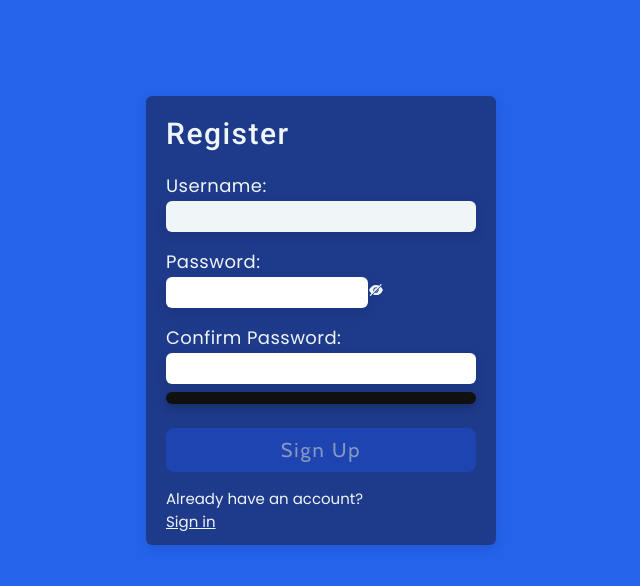
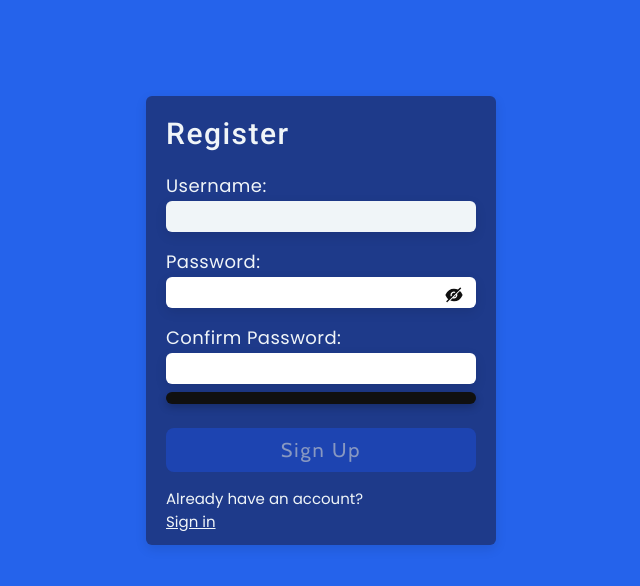
Before and after one commit to kawojue/user-registration, a React (Vite) app in the folder starter/: page / in a window 1280 px wide. Shown: the top 586 px of the page, without its empty margins (319-959 px from the left). Built offline with nearby package versions, Linux system fonts and the light colour scheme.

Commit message:
more styles

```diff
--- a/starter/src/index.css
+++ b/starter/src/index.css
@@ -46,7 +46,7 @@ label {
 }
 
 input {
-    @apply rounded-md p-0.5 text-pry-clr-1 text-[18px] font-cabin bg-white outline-none;
+    @apply rounded-md p-0.5 text-pry-clr-1 text-[18px] font-cabin bg-white outline-none w-full;
     box-shadow: rgba(0, 0, 0, 0.1) 0px 4px 12px;
 }
 
@@ -99,3 +99,11 @@ input:focus {
 .invalid {
     @apply text-red-500;
 }
+
+.pswd-container {
+    @apply relative;
+}
+
+.eye {
+    @apply absolute top-2 right-3 text-pry-clr-1 text-xl;
+}
```
